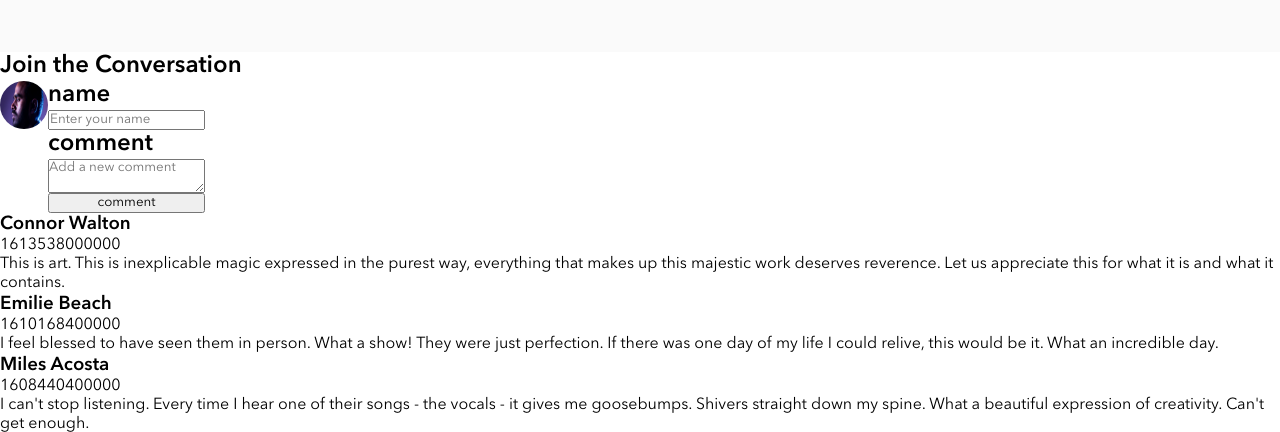
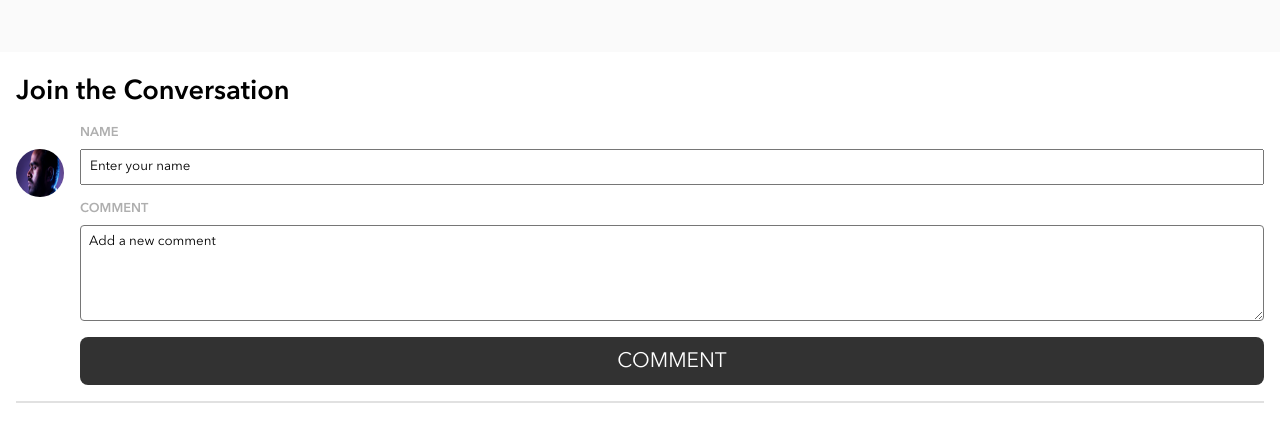
Before and after one commit to NumbersGrow/Iaroslav-Sindiak-bandsite, a plain HTML site: page index.html in a window 1280 px wide. Shown: the part 2507-2939 px from the top of the page. Drawn offline with Linux system fonts and the light colour scheme.

Commit message:
added sass to bio page comment section

```diff
--- a/scripts/index-page.js
+++ b/scripts/index-page.js
@@ -1,4 +1,4 @@
-const commentsArr = [
+const commentsArr = [ //array with default comments
     {
     name: "Connor Walton",
     comment: "This is art. This is inexplicable magic expressed in the purest way, everything that makes up this majestic work deserves reverence. Let us appreciate this for what it is and what it contains.",
@@ -26,6 +26,9 @@ const formBox = document.querySelector(".comment-box__title");
 //create form dynamically
 const form = document.createElement("form");
 form.classList.add("comment-box__form");
+// create <div> for the avatar for better structure
+const avatarDynamicBox = document.createElement("div");
+avatarDynamicBox.classList.add("comment-box__avatar-box");
 //create avatar
 const formAvatar = document.createElement("img");
 formAvatar.classList.add("comment-box__avatar");
@@ -37,17 +40,21 @@ formDiv.classList.add("comment-box__wrapper");
 //create labels
 const labelName = document.createElement("label");
 const labelComment = document.createElement("label");
+labelName.classList.add("comment-box__label");
+labelComment.classList.add("comment-box__label");
 labelName.setAttribute("for", "");
 labelComment.setAttribute("for", "");
 labelName.innerText = "name";
 labelComment.innerText = "comment";
 //create an input for Username
 const inputName = document.createElement("input");
+inputName.classList.add("comment-box__input-name");
 inputName.setAttribute("type", "text");
 inputName.setAttribute("name", "username");
 inputName.setAttribute("placeholder", "Enter your name");
 //create a text area for Comment
 const inputComment = document.createElement("textarea");
+inputComment.classList.add("comment-box__input-comment");
 inputComment.setAttribute("name", "comment");
 inputComment.setAttribute("placeholder", "Add a new comment");
 //create a button
@@ -58,7 +65,9 @@ formButton.innerText = "comment";
 
 //Append all elements to the page
 formBox.appendChild(form);
-form.appendChild(formAvatar);
+form.appendChild(avatarDynamicBox);
+avatarDynamicBox.appendChild(formAvatar);
+// form.appendChild(formAvatar);
 form.appendChild(formDiv);
 formDiv.appendChild(labelName);
 formDiv.appendChild(inputName);
@@ -74,10 +83,13 @@ function appendComments(comments, boxElem) { //
 comments.forEach(function (comment) {
 // create <div> card for default comments
 const commentBoxCard = document.createElement("div");
-commentBoxCard.classList.add("comment-box__default");
-// create <div> for avatar
+commentBoxCard.classList.add("comment-box__card-default");
+// create <div> for the left part of the default card (avatar)
 const avatarBox = document.createElement("div");
 avatarBox.classList.add("comment-box__avatar-box");
+//create <div> wrapper for the right part of the default card (name/date/comment)
+const contentBox = document.createElement("div");
+contentBox.classList.add("comment-box__wrapper-default");
 // create <div> avatar
 const avatarDefault = document.createElement("div");
 avatarDefault.classList.add("comment-box__avatar-default");
@@ -101,16 +113,17 @@ defaultComment.innerText = comment.comment;
 
 commentBoxCard.appendChild(avatarBox);
 avatarBox.appendChild(avatarDefault);
-commentBoxCard.appendChild(commentTopBox);
+commentBoxCard.appendChild(contentBox);
+contentBox.appendChild(commentTopBox);
 commentTopBox.appendChild(defaultName);
 commentTopBox.appendChild(defaultDate);
-commentBoxCard.appendChild(defaultComment);
+contentBox.appendChild(defaultComment);
 // append created <li> to <ul>
     boxElem.appendChild(commentBoxCard);
 });
 };
 
-  // call appendComments function
+// call appendComments function
 appendComments(commentsArr, commentBox);
 
 //code for posting comments
@@ -151,30 +164,3 @@ function renderNotes() {
     });
 }
 renderNotes();
-
-    // const itemForm = document.getElementById('itemForm');
-    // const dynamicContent = document.getElementById('dynamicContent');
-
-    // itemForm.addEventListener('submit', function (event) {
-    //   event.preventDefault();
-    //   const itemInputVal = event.target.itemInput.value; // itemInput matches form input value of the name attr
-    //   const listElement = document.createElement('li');
-    //   listElement.innerText = itemInputVal;
-    //   dynamicContent.appendChild(listElement);
-    // });
-
-// const form = document.querySelector('form');
-
-// form.addEventListener('submit', (event) => {
-//     event.preventDefault();
-
-//     const theFormObject = event.target;
-
-//     const email = theFormObject.username.value;
-//     const password = theFormObject.password.value;
-//     const frailty = theFormObject.nikoflaw.value;
-
-//     console.log('email', email);
-//     console.log('password', password);
-//     console.log('frailty', frailty);
-// });
--- a/styles/bio.scss
+++ b/styles/bio.scss
@@ -7,6 +7,11 @@
 * {
     box-sizing: border-box;
 }
+
+::placeholder {
+    color: black;
+    padding: 0.5rem 0 0.5rem 0.5rem;
+  }
 
 .hero-banner {
     background-image: url(../assets/images/hero-bio.jpg);
@@ -185,19 +190,108 @@
 }
 
 .comment-box {
+    margin: 1.5rem 1rem 1rem 1rem;
+
+    &__title {
+        font-size: 1.7rem;
+        padding-bottom: 1rem;
+    }
 
     &__form {
         display: flex;
+        border-bottom: solid 0.15rem $text-on-dark;
+        padding-bottom: 1rem;
     }
 
     &__avatar {
         width: 3rem;
         height: 3rem;
         border-radius: 50%;
+        margin-top: 2.5rem;
     }
 
     &__wrapper {
         display: flex;
         flex-direction: column;
+        width: 100%;
+    }
+
+    &__label {
+        text-transform: uppercase;
+        color: $highlight;
+        font-weight: 600;
+        font-size: 0.8rem;
+        padding: 1rem 0 0.5rem 0;
+    }
+
+    &__input-name {
+        // border-radius: 0.25rem;
+        height: 2.25rem;
+    }
+
+    &__input-comment {
+        border-radius: 0.25rem;
+        height: 6rem;
+    }
+
+    &__button {
+        display: flex;
+        justify-content: center;
+        align-items: center;
+        text-transform: uppercase;
+        background-color: $header-footer-background;
+        color: $primary-background;
+        font-size: 1.3rem;
+        border-radius: 0.5rem;
+        border: 0;
+        margin-top: 1rem;
+        height: 3rem;
+    }
+
+    &__default {
+        display: flex;
+        flex-direction: column;
+    }
+
+    &__card-default {
+        display: flex;
+        border-bottom: solid 0.15rem $text-on-dark;
+        padding: 1rem 0 1rem 0;
+    }
+
+    &__avatar-box {
+        display: flex;
+        padding-right: 1rem;
+    }
+
+    &__avatar-default {
+        width: 3rem;
+        height: 3rem;
+        border-radius: 50%;
+        background-color: $text-on-dark;
+    }
+
+    &__wrapper-default {
+        display: flex;
+        flex-direction: column;
+    }
+
+    &__top-box {
+        display: flex;
+        padding-bottom: 0.6rem;
+    }
+
+    &__name-default {
+        flex: 50%;
+        font-size: 1rem;
+    }
+
+    &__date-default {
+        color: $highlight;
+        font-size: 1rem;
+    }
+
+    &__comment-default {
+
     }
 }
```
Also changed, not shown: styles/bio.css.
